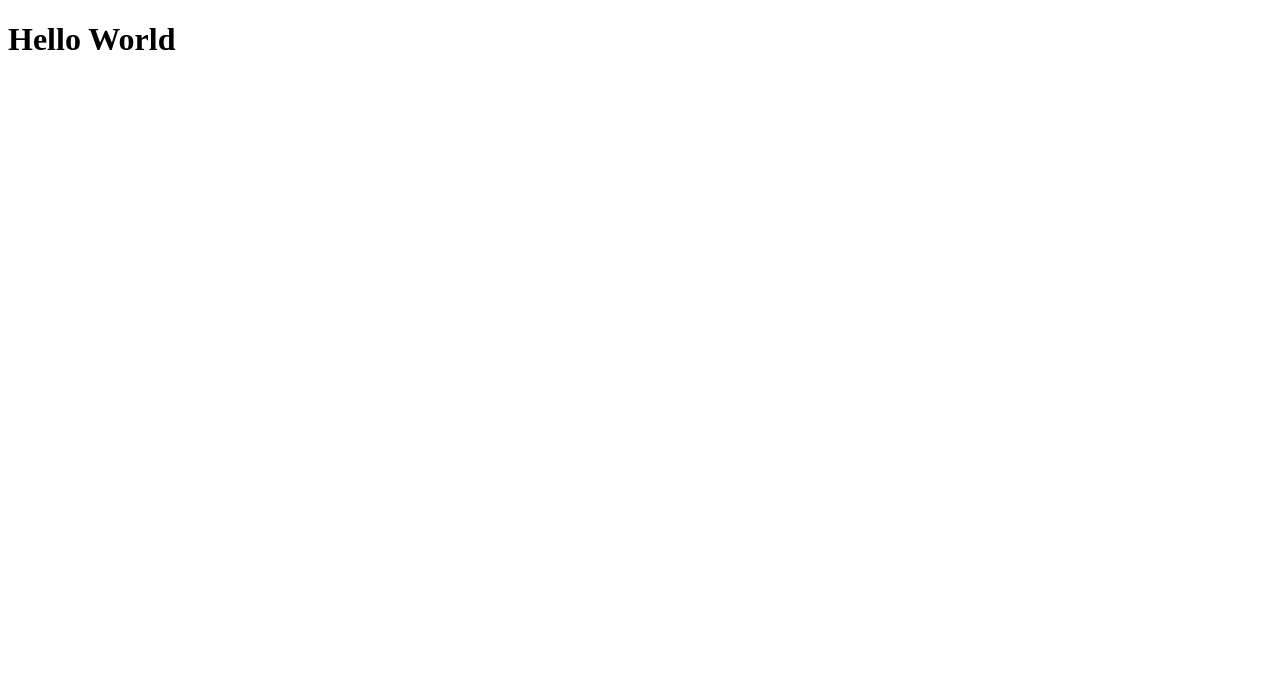
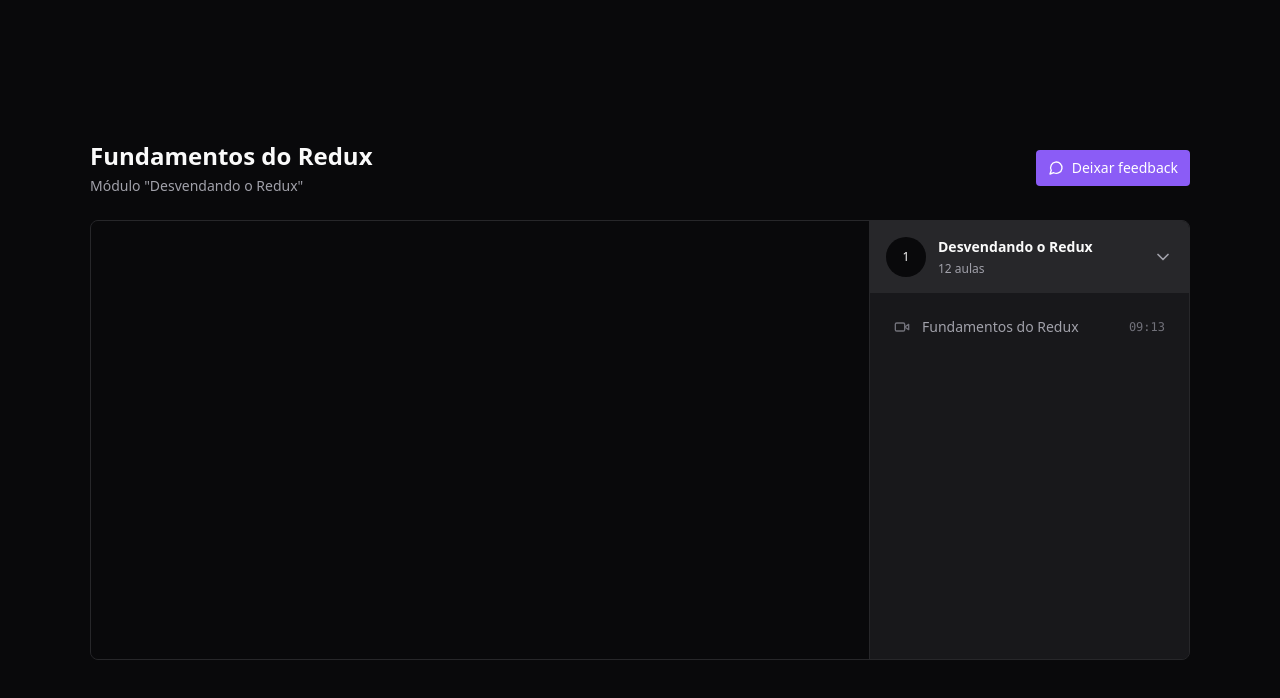
Before and after one commit to RayanneRamos/redux-zustand, a React (Vite) app: page / in a window 1280 px wide. Shown: the top 698 px of the page. Built offline with nearby package versions, Linux system fonts and the light colour scheme.

Commit message:
importando a página Player

```diff
--- a/src/App.tsx
+++ b/src/App.tsx
@@ -1,3 +1,12 @@
+import { Provider as ReduxProvider } from "react-redux";
+import { store } from "./store";
+import { Player } from "./pages/Player";
+import "./styles/global.css";
+
 export function App() {
-  return <h1>Hello World</h1>;
+  return (
+    <ReduxProvider store={store}>
+      <Player />
+    </ReduxProvider>
+  );
 }
```
